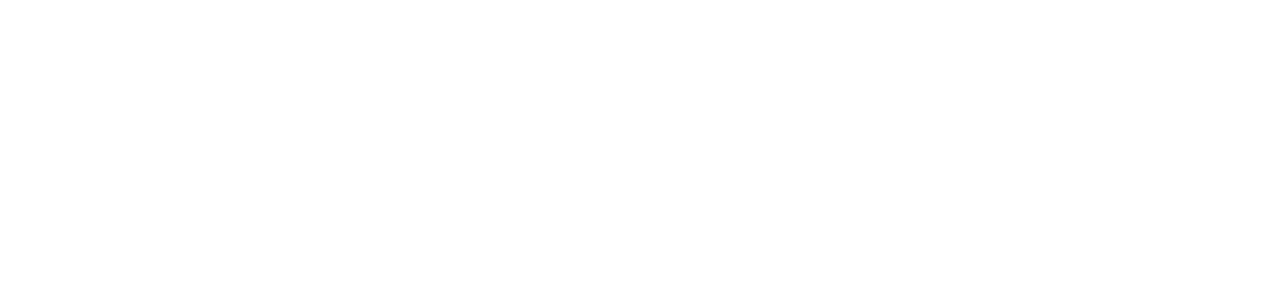
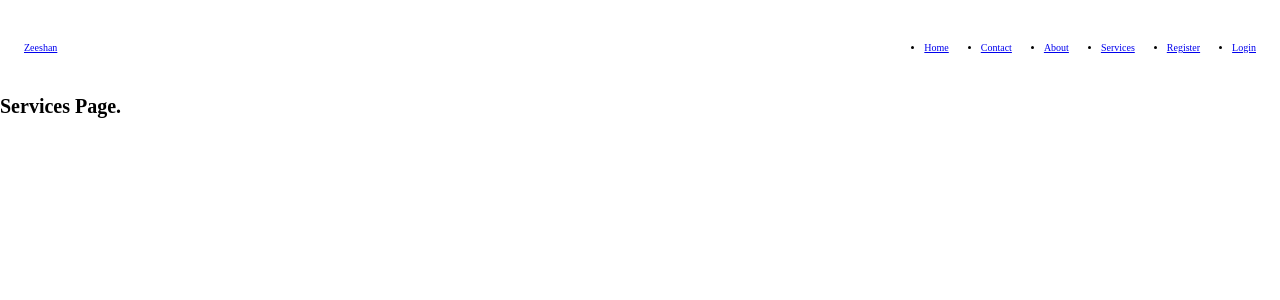
Before and after one commit to zeeshanjavaid568/mernstackwithdashboard, a React (Vite) app in the folder client/: page /services in a window 1280 px wide. Before the commit this address had no page. Shown: the top 300 px of the page. Built offline with nearby package versions, Linux system fonts and the light colour scheme; the HTML template or start-up script is replaced by a standard one.

Commit message:
navbar created

```diff
--- a/client/src/App.jsx
+++ b/client/src/App.jsx
@@ -5,14 +5,18 @@
 import Contact from "./pages/Contact";
 import Register from "./pages/Register";
 import Login from "./pages/login";
+import Serivces from "./pages/Serivces";
+import Navbar from "./components/common/Navbar";
 
 function App() {
   return (
     <>
+      <Navbar />
       <Routes>
         <Route path="/" element={<Home />} />
         <Route path="/about" element={<About />} />
         <Route path="/contact" element={<Contact />} />
+        <Route path="/services" element={<Serivces />} />
         <Route path="/register" element={<Register />} />
         <Route path="/login" element={<Login />} />
       </Routes>
--- /dev/null
+++ b/client/src/components/common/Navbar.jsx
@@ -0,0 +1,41 @@
+import "./navbar.css";
+import { NavLink } from "react-router-dom";
+
+const Navbar = () => {
+  return (
+    <>
+      <header>
+        <div className="container">
+          <div className="logo-brand">
+            <NavLink to="/"> Zeeshan </NavLink>
+          </div>
+
+          <nav>
+            <ul>
+              <li>
+                <NavLink to="/"> Home </NavLink>
+              </li>
+              <li>
+                <NavLink to="/contact"> Contact </NavLink>
+              </li>
+              <li>
+                <NavLink to="/about"> About </NavLink>
+              </li>
+              <li>
+                <NavLink to="/services"> Services </NavLink>
+              </li>
+              <li>
+                <NavLink to="/register"> Register </NavLink>
+              </li>
+              <li>
+                <NavLink to="/login"> Login </NavLink>
+              </li>
+            </ul>
+          </nav>
+        </div>
+      </header>
+    </>
+  );
+};
+
+export default Navbar;
--- /dev/null
+++ b/client/src/components/common/navbar.css
@@ -0,0 +1,11 @@
+.container {
+    max-width: 140rem;
+    padding: 4.2rem 2.4rem;
+    display: flex;
+    justify-content: space-between;
+}
+
+ul {
+    display: flex;
+    gap: 3.2rem;
+}
--- a/client/src/index.css
+++ b/client/src/index.css
@@ -0,0 +1,8 @@
+*{
+    padding: 0;
+    margin: 0;
+    box-sizing: border-box;
+}
+html{
+    font-size: 62.5%;
+}
--- /dev/null
+++ b/client/src/pages/Serivces.jsx
@@ -0,0 +1,10 @@
+
+const Serivces = () => {
+  return (
+    <>
+     <h1> Services Page. </h1>
+    </>
+  )
+}
+
+export default Serivces;
```
